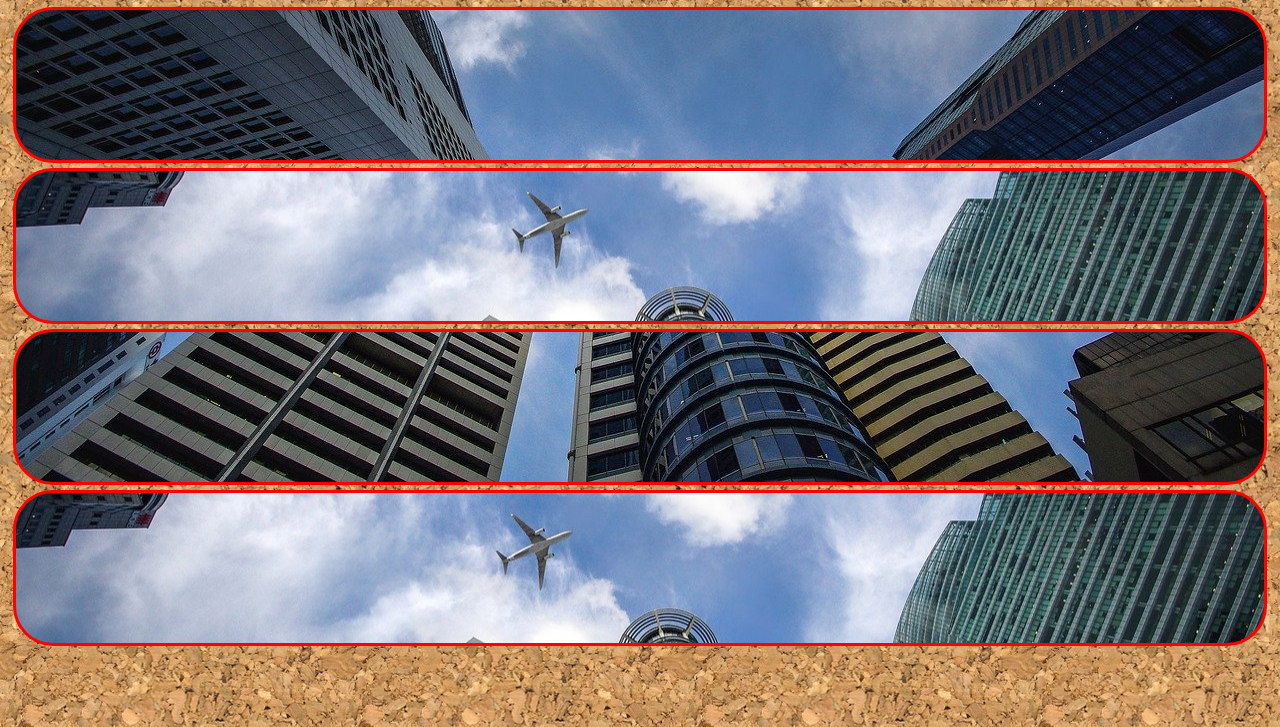
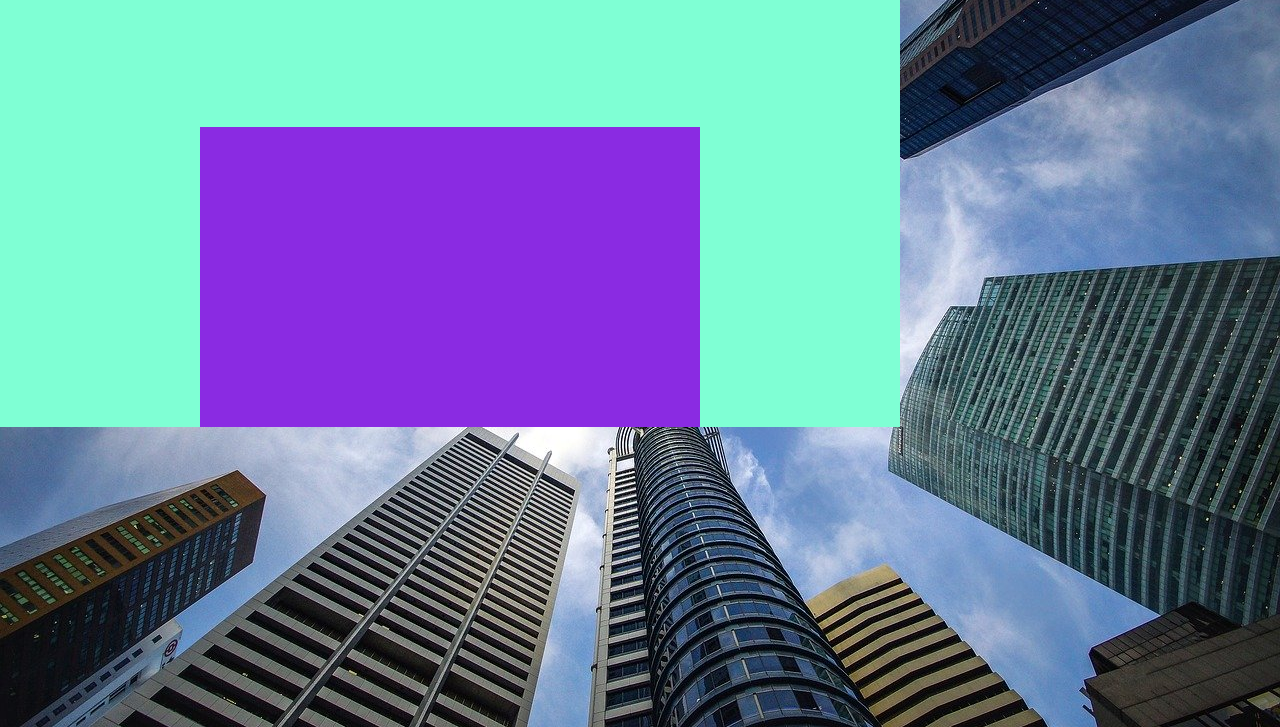
Before and after one commit to Leonardo-Coelho-Moraes/html-css1, a plain HTML site: page m3Ex01/fundoimagem001.html in a window 1280 px wide. Shown: the part 73-800 px from the top of the page. Drawn offline with Linux system fonts and the light colour scheme.

Commit message:
atualizei a pg

```diff
--- a/m3Ex01/fundoimagem001.html
+++ b/m3Ex01/fundoimagem001.html
@@ -7,36 +7,39 @@
     <title>personalização dos fundos</title>
     <style>
         body{
-            background-image: url(imagens/wallpaper001.jpg);
+            background-image: url(imagens/wallpaper002.jpg);
+            background-attachment: fixed;
+            background-repeat: no-repeat;
+            background-size: cover;
+            margin: 0;
+            padding: 0;
+        }
+        .container{
+            height: 500px;
+            width: 900px;
+            background-color: aquamarine;
 
+            position: relative;
         }
-        .bloco{
-            background-image: url(imagens/wallpaper002.jpg);
-            height: 150px;
-            border: 3px solid red;
-            margin: 5px;
-            border-radius: 40px;
 
-        }
-        .bloco#q1{
-            background-position: left top;
-        }
-        .bloco#q2{
-            background-position: left center;
-        }
-        #q3{
-            background-position: right bottom;
-        }
-        #q4{
-            background-position: center center;
+
+        .conteudo{
+            height: 300px;
+            width: 500px;
+            background-color: blueviolet;
+            position: absolute;
+            left: 200px;
+            top: 200px;
+
         }
     </style>
 </head>
 <body>
-   <h1>Colocando Fundo</h1>
-   <div class="bloco" id="q1" title="oi" alt="um ou"></div>
-   <div class="bloco" id="q2"></div>
-   <div class="bloco" id="q3"></div>
-   <div class="bloco" id="q4"></div>
+
+   <section class="container">
+       <article class="conteudo">
+
+       </article>
+   </section>
 </body>
 </html>
```
